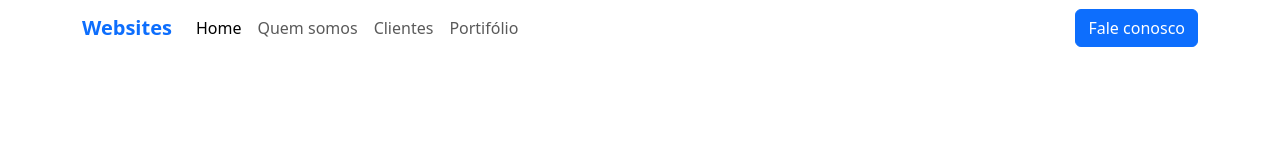
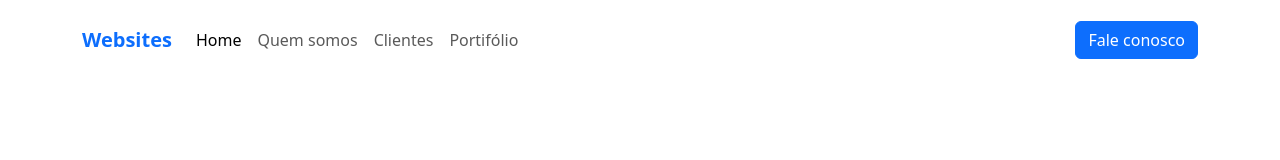
Before and after one commit to CaioMBM/bootstrapCURSA, a plain HTML site: page Aulas/Aula17/index.html in a window 1280 px wide. Drawn offline with nearby package versions, Linux system fonts and the light colour scheme.

Commit message:
Fix: Delimitei a altura da navbar em 80px

```diff
--- a/Aulas/Aula17/index.html
+++ b/Aulas/Aula17/index.html
@@ -6,6 +6,12 @@
     <title>MEU SITE</title>
     <link href="https://cdn.jsdelivr.net/npm/bootstrap@5.3.2/dist/css/bootstrap.min.css" rel="stylesheet" integrity="sha384-T3c6CoIi6uLrA9TneNEoa7RxnatzjcDSCmG1MXxSR1GAsXEV/Dwwykc2MPK8M2HN" crossorigin="anonymous">
     <link rel="stylesheet" href="https://cdn.jsdelivr.net/npm/bootstrap-icons@1.11.3/font/bootstrap-icons.min.css">
+
+    <style>
+        nav{
+            height: 80px;
+        }
+    </style>
 </head>
 <body>
     <nav class="navbar navbar-expand-lg">
```
